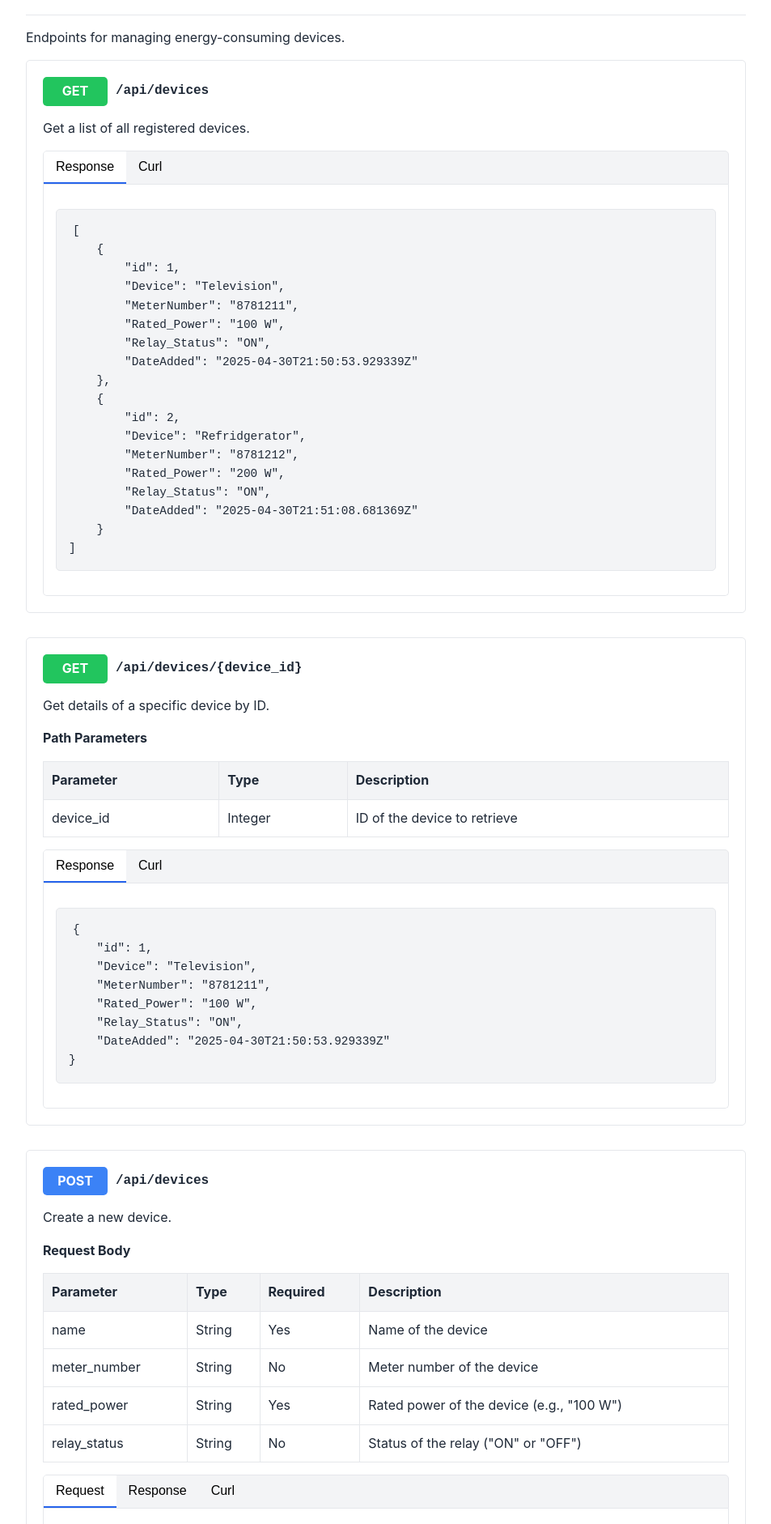
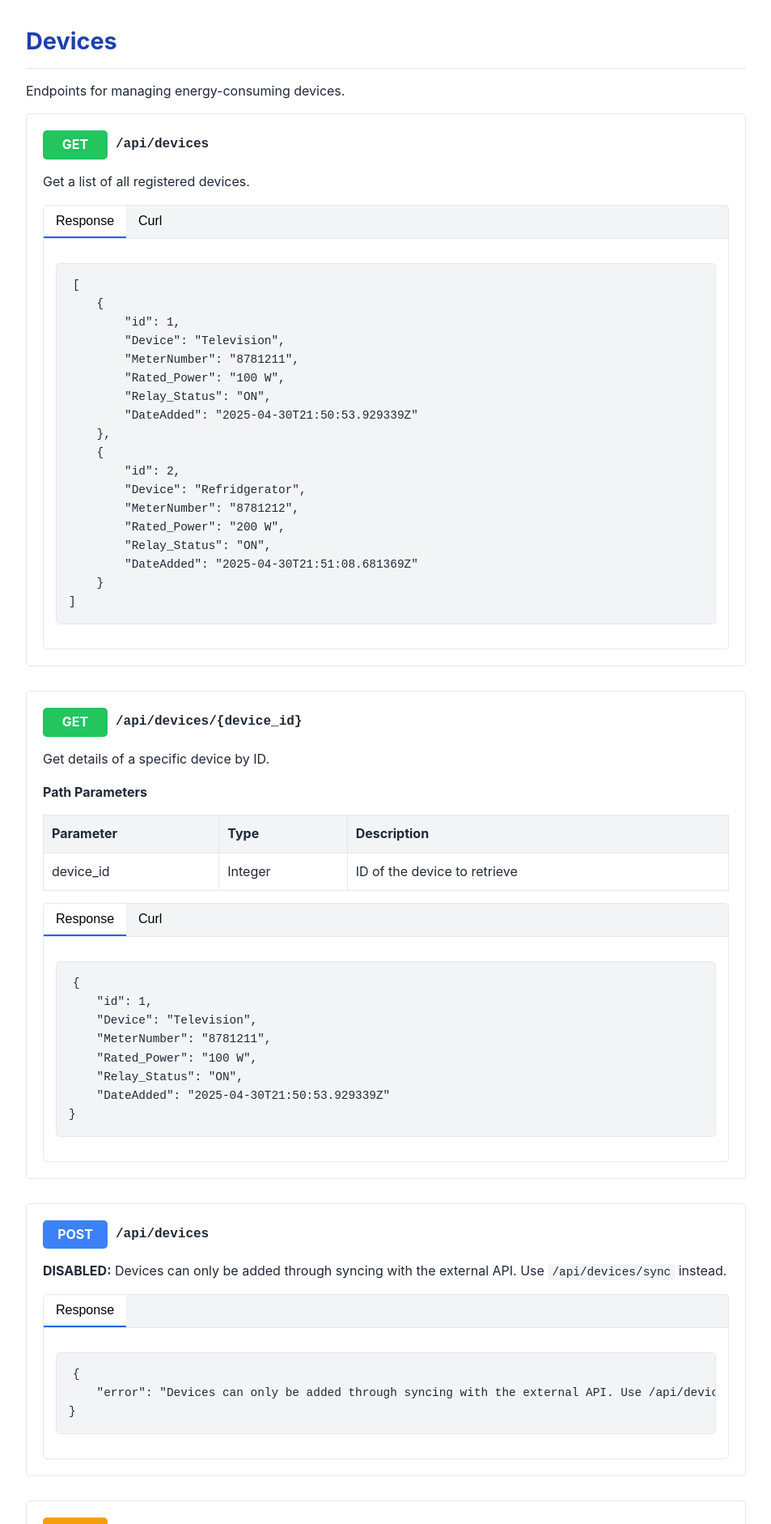
Before and after one commit to KumaloWilson/Energy-Monitor-predictive-model, a Flask app: page /api/ in a window 1280 px wide. Shown: the part 469-2351 px from the top of the page at 81% size, without its empty margins (28-981 px from the left). Run offline with Flask 3, Linux system fonts and the light colour scheme.

Commit message:
new changes implementedddddddddd

```diff
--- a/app/templates/index.html
+++ b/app/templates/index.html
@@ -258,6 +258,7 @@
             <p>The Energy Monitor API provides endpoints for managing devices, tracking energy consumption, and generating predictions for future energy usage and peak demand.</p>
             <p>All API endpoints are prefixed with <code>/api</code>.</p>
             <p>The API returns JSON responses and accepts JSON requests.</p>
+            <p><strong>Important:</strong> Devices and consumption data can only be added through syncing with the external API. Direct creation endpoints are disabled.</p>
         </section>
 
         <section id="devices">
@@ -351,72 +352,16 @@
                     <span class="method post">POST</span>
                     <span class="path">/api/devices</span>
                 </div>
-                <p>Create a new device.</p>
+                <p><strong>DISABLED:</strong> Devices can only be added through syncing with the external API. Use <code>/api/devices/sync</code> instead.</p>
 
-                <div class="params">
-                    <h4>Request Body</h4>
-                    <table>
-                        <tr>
-                            <th>Parameter</th>
-                            <th>Type</th>
-                            <th>Required</th>
-                            <th>Description</th>
-                        </tr>
-                        <tr>
-                            <td>name</td>
-                            <td>String</td>
-                            <td>Yes</td>
-                            <td>Name of the device</td>
-                        </tr>
-                        <tr>
-                            <td>meter_number</td>
-                            <td>String</td>
-                            <td>No</td>
-                            <td>Meter number of the device</td>
-                        </tr>
-                        <tr>
-                            <td>rated_power</td>
-                            <td>String</td>
-                            <td>Yes</td>
-                            <td>Rated power of the device (e.g., "100 W")</td>
-                        </tr>
-                        <tr>
-                            <td>relay_status</td>
-                            <td>String</td>
-                            <td>No</td>
-                            <td>Status of the relay ("ON" or "OFF")</td>
-                        </tr>
-                    </table>
+                <div class="tab">
+                    <button class="tablinks active" onclick="openTab(event, 'device-post-response')">Response</button>
                 </div>
 
-                <div class="tab">
-                    <button class="tablinks active" onclick="openTab(event, 'device-post-request')">Request</button>
-                    <button class="tablinks" onclick="openTab(event, 'device-post-response')">Response</button>
-                    <button class="tablinks" onclick="openTab(event, 'device-post-curl')">Curl</button>
-                </div>
-
-                <div id="device-post-request" class="tabcontent active">
+                <div id="device-post-response" class="tabcontent active">
                     <pre><code>{
-    "name": "Air Conditioner",
-    "meter_number": "8781213",
-    "rated_power": "1500 W",
-    "relay_status": "OFF"
+    "error": "Devices can only be added through syncing with the external API. Use /api/devices/sync instead."
 }</code></pre>
-                </div>
-
-                <div id="device-post-response" class="tabcontent">
-                    <pre><code>{
-    "id": 3,
-    "Device": "Air Conditioner",
-    "MeterNumber": "8781213",
-    "Rated_Power": "1500 W",
-    "Relay_Status": "OFF",
-    "DateAdded": "2025-05-05T11:31:40.123456Z"
-}</code></pre>
-                </div>
-
-                <div id="device-post-curl" class="tabcontent">
-                    <pre><code>curl -X POST -H "Content-Type: application/json" -d '{"name": "Air Conditioner", "meter_number": "8781213", "rated_power": "1500 W", "relay_status": "OFF"}' http://localhost:5000/api/devices</code></pre>
                 </div>
             </div>
 
@@ -734,87 +679,16 @@
                     <span class="method post">POST</span>
                     <span class="path">/api/consumption</span>
                 </div>
-                <p>Add a new consumption record.</p>
+                <p><strong>DISABLED:</strong> Consumption records can only be added through syncing with the external API. Use <code>/api/consumption/sync/{device_id}</code> instead.</p>
 
-                <div class="params">
-                    <h4>Request Body</h4>
-                    <table>
-                        <tr>
-                            <th>Parameter</th>
-                            <th>Type</th>
-                            <th>Required</th>
-                            <th>Description</th>
-                        </tr>
-                        <tr>
-                            <td>device_id</td>
-                            <td>Integer</td>
-                            <td>Yes</td>
-                            <td>ID of the device</td>
-                        </tr>
-                        <tr>
-                            <td>voltage</td>
-                            <td>Number</td>
-                            <td>Yes</td>
-                            <td>Voltage reading</td>
-                        </tr>
-                        <tr>
-                            <td>current</td>
-                            <td>Number</td>
-                            <td>Yes</td>
-                            <td>Current reading</td>
-                        </tr>
-                        <tr>
-                            <td>time_on</td>
-                            <td>Number</td>
-                            <td>Yes</td>
-                            <td>Time on in minutes</td>
-                        </tr>
-                        <tr>
-                            <td>active_energy</td>
-                            <td>Number</td>
-                            <td>Yes</td>
-                            <td>Active energy in kWh</td>
-                        </tr>
-                        <tr>
-                            <td>reading_timestamp</td>
-                            <td>String (ISO format)</td>
-                            <td>Yes</td>
-                            <td>Timestamp of the reading</td>
-                        </tr>
-                    </table>
+                <div class="tab">
+                    <button class="tablinks active" onclick="openTab(event, 'consumption-post-response')">Response</button>
                 </div>
 
-                <div class="tab">
-                    <button class="tablinks active" onclick="openTab(event, 'consumption-post-request')">Request</button>
-                    <button class="tablinks" onclick="openTab(event, 'consumption-post-response')">Response</button>
-                    <button class="tablinks" onclick="openTab(event, 'consumption-post-curl')">Curl</button>
-                </div>
-
-                <div id="consumption-post-request" class="tabcontent active">
+                <div id="consumption-post-response" class="tabcontent active">
                     <pre><code>{
-    "device_id": 1,
-    "voltage": 220.0,
-    "current": 0.5,
-    "time_on": 60.0,
-    "active_energy": 0.1833,
-    "reading_timestamp": "2025-05-05T11:00:00Z"
+    "error": "Consumption records can only be added through syncing with the external API. Use /api/consumption/sync/{device_id} instead."
 }</code></pre>
-                </div>
-
-                <div id="consumption-post-response" class="tabcontent">
-                    <pre><code>{
-    "id": 9,
-    "Appliance_Info": 1,
-    "Voltage": "220.0",
-    "Current": "0.50",
-    "TimeOn": "60.00",
-    "ActiveEnergy": "0.1833",
-    "Reading_Time_Stamp": "2025-05-05T11:00:00Z"
-}</code></pre>
-                </div>
-
-                <div id="consumption-post-curl" class="tabcontent">
-                    <pre><code>curl -X POST -H "Content-Type: application/json" -d '{"device_id": 1, "voltage": 220.0, "current": 0.5, "time_on": 60.0, "active_energy": 0.1833, "reading_timestamp": "2025-05-05T11:00:00Z"}' http://localhost:5000/api/consumption</code></pre>
                 </div>
             </div>
 
--- a/app/views/api.py
+++ b/app/views/api.py
@@ -27,20 +27,7 @@ def get_device(device_id):
 
 @api_bp.route('/devices', methods=['POST'])
 def create_device():
-    data = request.json
-    if not data or 'name' not in data or 'rated_power' not in data:
-        return jsonify({'error': 'Missing required fields'}), 400
-
-    meter_number = data.get('meter_number', '')
-    relay_status = data.get('relay_status', 'OFF')
-
-    device = DeviceController.create_device(
-        data['name'],
-        meter_number,
-        data['rated_power'],
-        relay_status
-    )
-    return jsonify(device), 201
+    return jsonify({'error': 'Devices can only be added through syncing with the external API. Use /api/devices/sync instead.'}), 405
 
 @api_bp.route('/devices/<int:device_id>', methods=['PUT'])
 def update_device(device_id):
@@ -109,20 +96,7 @@ def get_total_consumption():
 
 @api_bp.route('/consumption', methods=['POST'])
 def add_consumption_record():
-    data = request.json
-    if not data or 'device_id' not in data:
-        return jsonify({'error': 'Missing required fields'}), 400
-
-    record = ConsumptionController.add_consumption_record(
-        device_id=data['device_id'],
-        voltage=data['voltage'],
-        current=data['current'],
-        time_on=data['time_on'],
-        active_energy=data['active_energy'],
-        reading_timestamp=datetime.fromisoformat(data['reading_timestamp'].replace('Z', '+00:00'))
-    )
-
-    return jsonify(record), 201
+    return jsonify({'error': 'Consumption records can only be added through syncing with the external API. Use /api/consumption/sync/{device_id} instead.'}), 405
 
 @api_bp.route('/consumption/sync/<int:device_id>', methods=['POST'])
 def sync_consumption(device_id):
```
Also changed, not shown: 1 other file.
